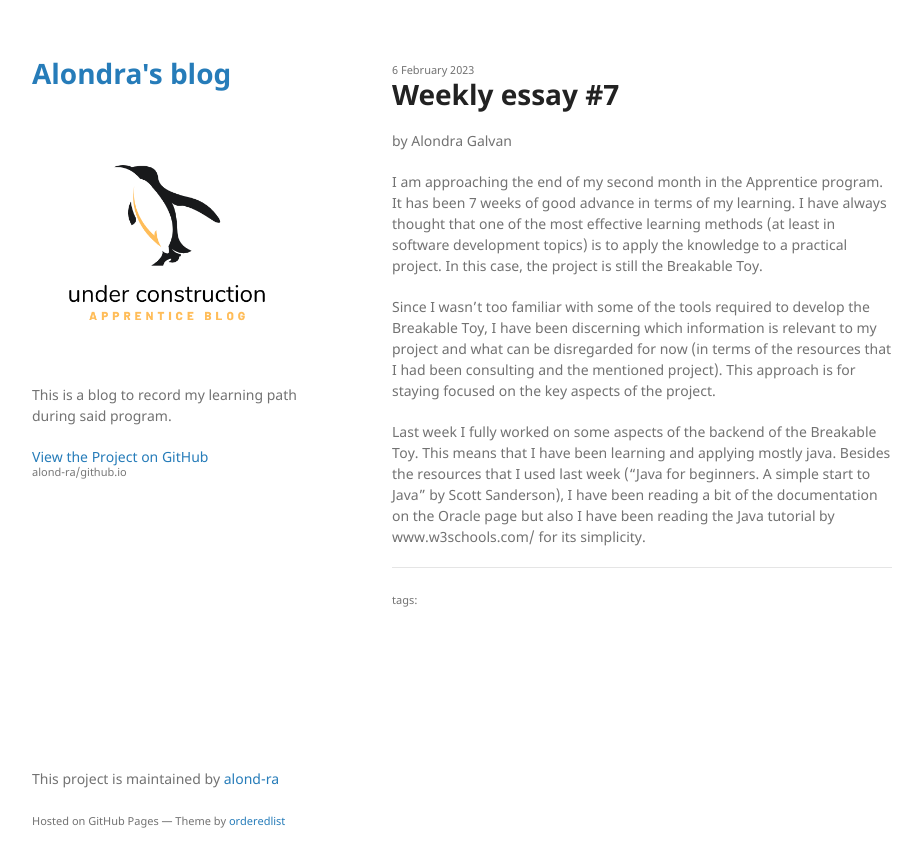
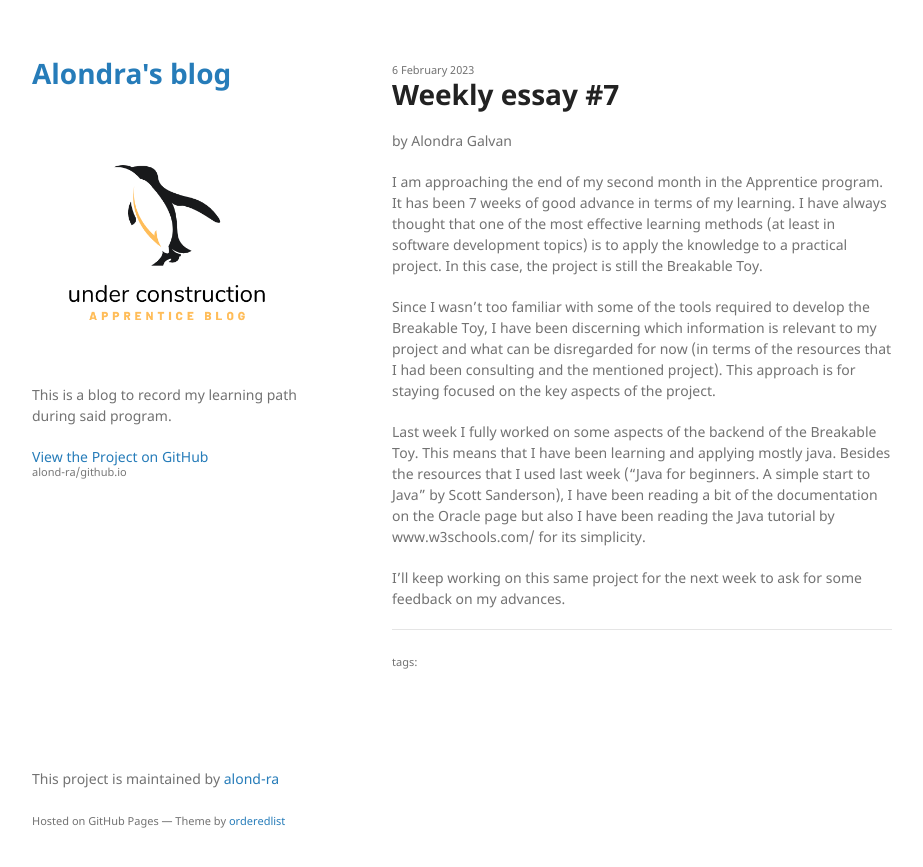
Before and after one commit to alond-ra/github.io, a Jekyll site: the page built from _posts/2023-03-06-Week 7.markdown, in a window 1280 px wide. Shown: the top 867 px of the page, without its empty margins (178-1101 px from the left). Built offline with Jekyll 4.4.1, drawn with Linux system fonts in a browser that asks for light colours.

Commit message:
Update 2023-03-06-Week 7.markdown

```diff
--- a/_posts/2023-03-06-Week 7.markdown
+++ b/_posts/2023-03-06-Week 7.markdown
@@ -16,5 +16,6 @@ Since I wasn't too familiar with some of the tools required to develop the Break
 Last week I fully worked on some aspects of the backend of the Breakable Toy. This means that I have been learning and applying mostly java. Besides the resources that I used last week (“Java for beginners. A simple start to Java” by Scott Sanderson), I have been reading a bit of the documentation on the Oracle page but also I have been reading the Java tutorial by www.w3schools.com/ for its simplicity.
 
 
+I'll keep working on this same project for the next week to ask for some feedback on my advances.
 
 * * *
```
